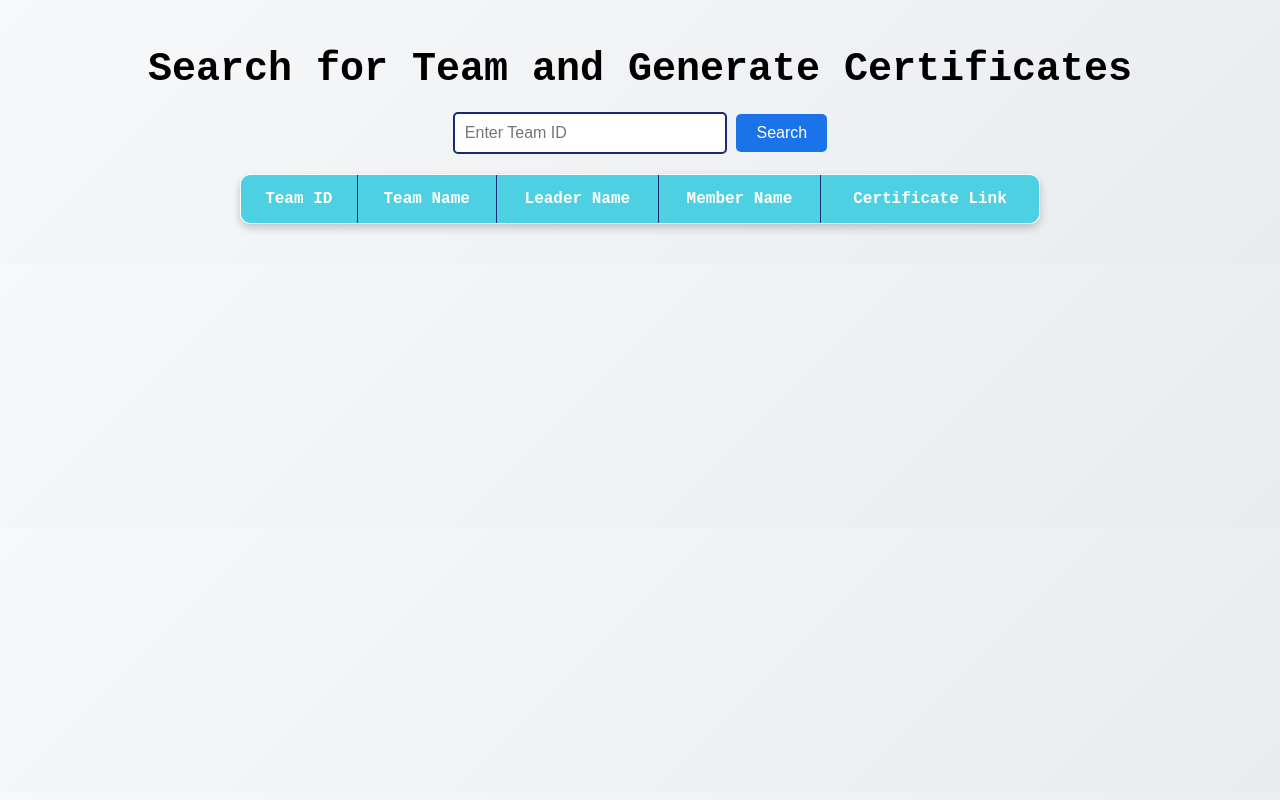
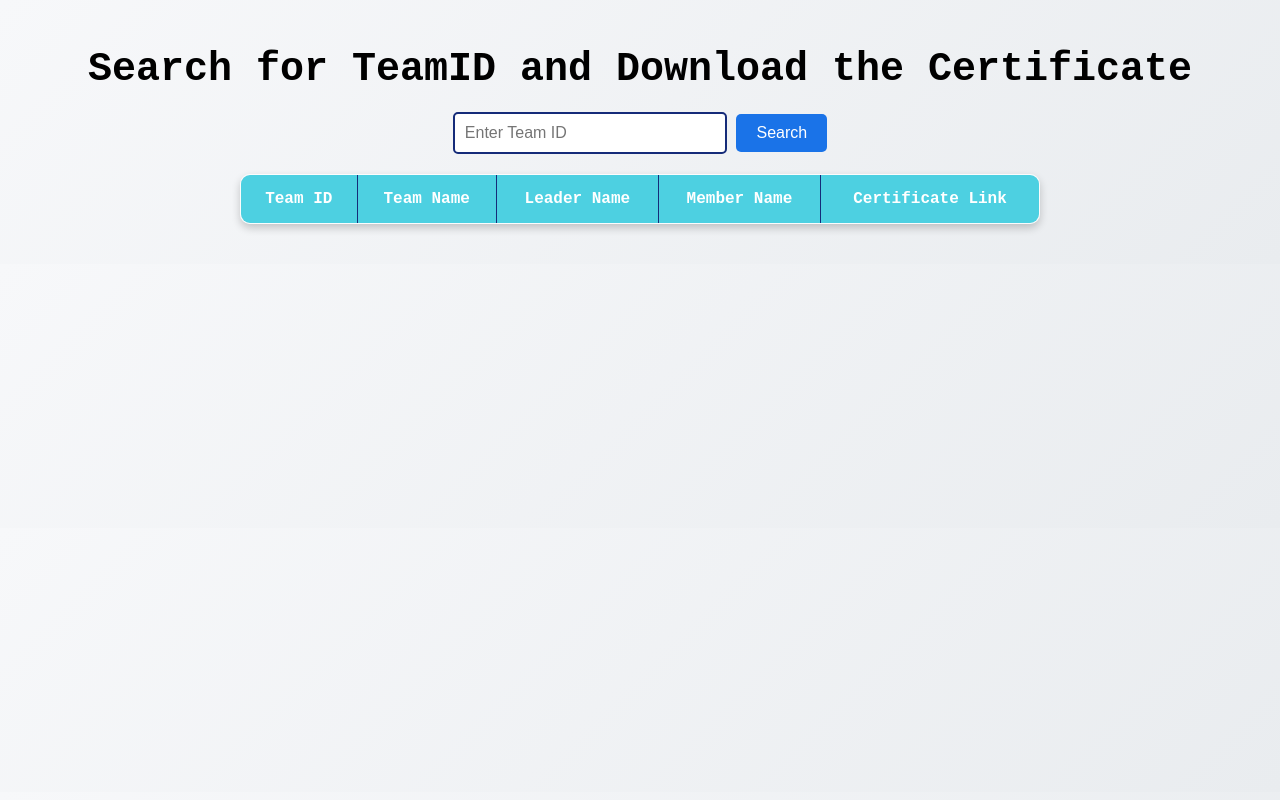
Before and after one commit to Abhaykesarwani01/certificate-generator, a website: page public/index.html in a window 1280 px wide. Drawn offline with nearby package versions, Linux system fonts and the light colour scheme; a web font is replaced by a local one.

Commit message:
Update index.html

```diff
--- a/public/index.html
+++ b/public/index.html
@@ -119,7 +119,7 @@
   </style>
 </head>
 <body>
-  <h1>Search for Team and Generate Certificates</h1>
+  <h1>Search for TeamID and Download the Certificate</h1>
 
   <input type="text" id="teamIDInput" placeholder="Enter Team ID">
   <button onclick="searchTeam()">Search</button>
```
